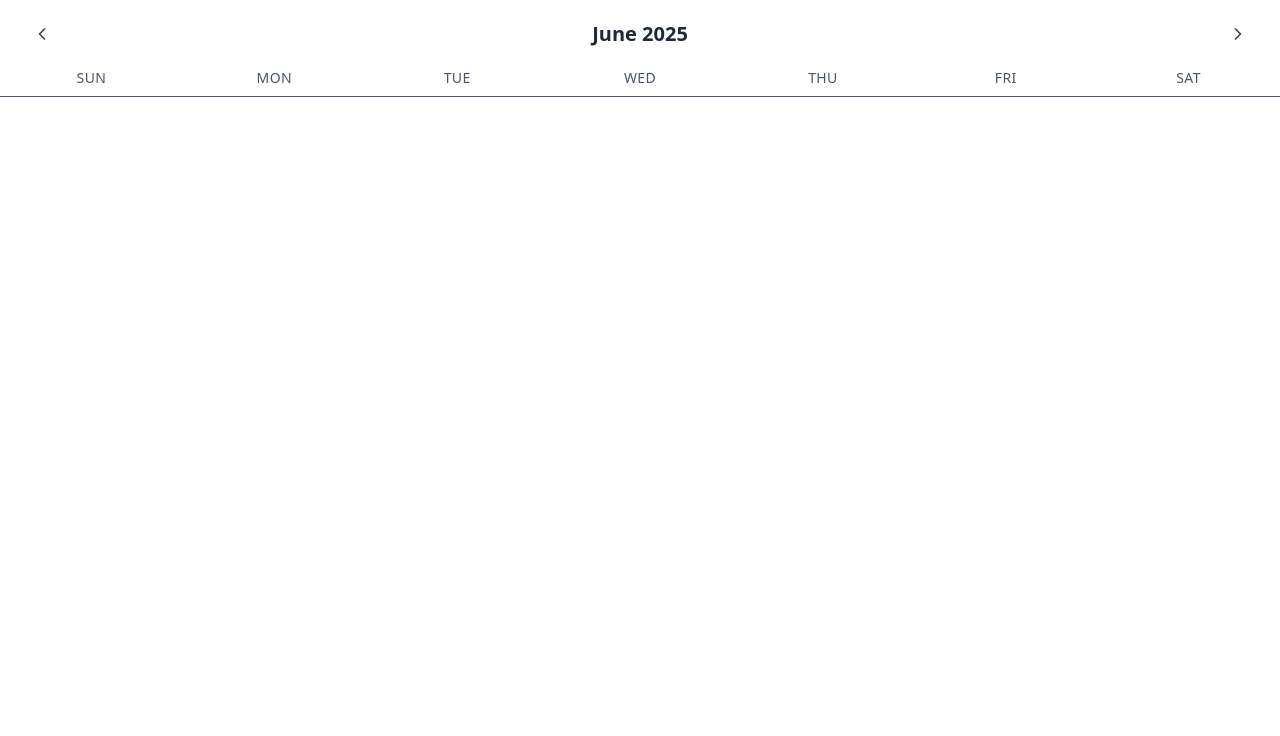
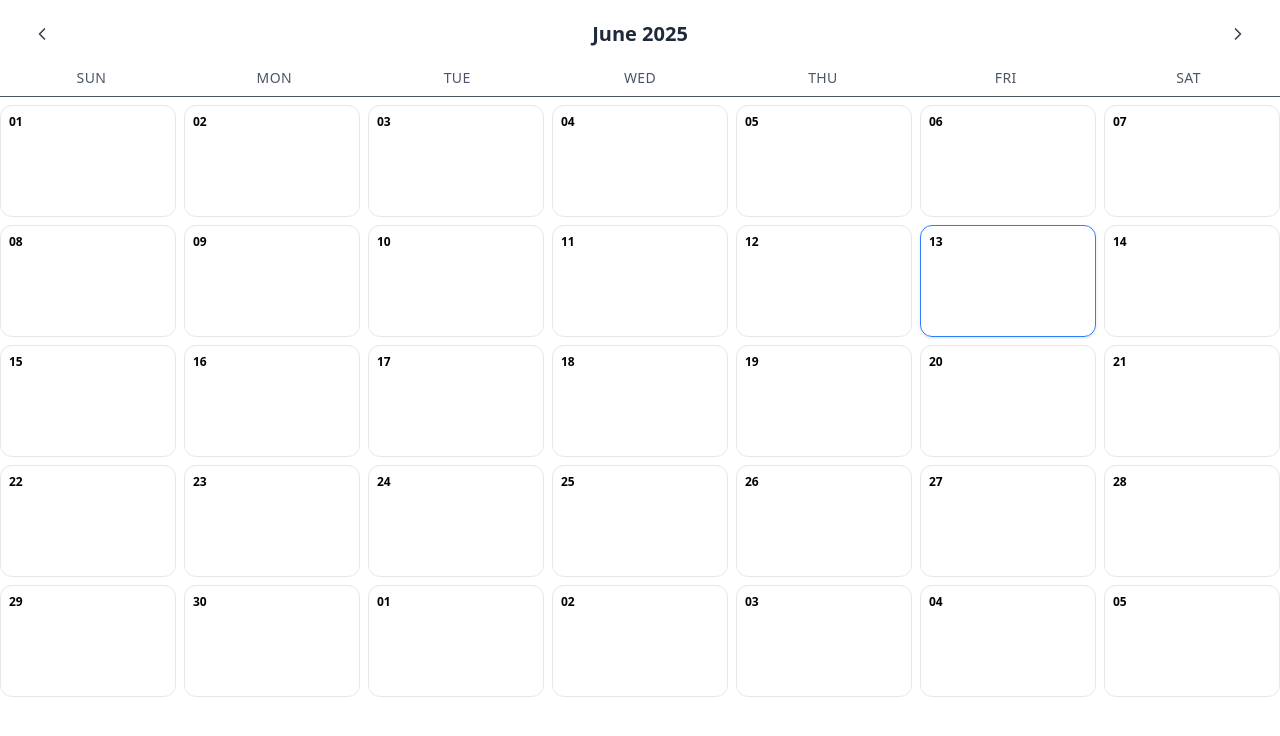
Before and after one commit to SatyamSingh432/calendar-horizon, a React (Vite) app: page / in a window 1280 px wide. Shown: the top 736 px of the page. Built offline with nearby package versions, Linux system fonts and the light colour scheme.

Commit message:
feat: add calender cells

```diff
--- a/src/App.jsx
+++ b/src/App.jsx
@@ -3,6 +3,7 @@ import CalenderHeader from "./components/CalenderHeader";
 import { addMonths, subMonths } from "date-fns";
 import "./App.css";
 import CalenderDays from "./components/CalenderDays";
+import CalendarCells from "./components/CalenderCells";
 
 function App() {
   const [currentMonth, setCurrentMonth] = useState(new Date());
@@ -14,6 +15,7 @@ function App() {
         onNext={() => setCurrentMonth(addMonths(currentMonth, 1))}
       />
       <CalenderDays />
+      <CalendarCells currentMonth={currentMonth} />
     </div>
   );
 }
--- /dev/null
+++ b/src/components/CalenderCells.jsx
@@ -0,0 +1,60 @@
+import {
+  startOfMonth,
+  endOfMonth,
+  startOfWeek,
+  endOfWeek,
+  addDays,
+  format,
+  isSameDay,
+} from "date-fns";
+
+function CalendarCells({ currentMonth }) {
+  const monthStart = startOfMonth(currentMonth);
+  console.log(monthStart);
+  const monthEnd = endOfMonth(monthStart);
+  console.log(monthEnd);
+
+  const startDate = startOfWeek(monthStart);
+  console.log(startDate);
+
+  const endDate = endOfWeek(monthEnd);
+  console.log(endDate);
+
+  const rows = [];
+  let days = [];
+  let day = startDate;
+
+  while (day <= endDate) {
+    for (let i = 0; i < 7; i++) {
+      const isToday = isSameDay(day, new Date());
+      days.push(
+        <div
+          key={day.toString()}
+          className={`h-28 p-2 rounded-xl flex flex-col justify-start border cursor-pointer
+
+            ${
+              isToday
+                ? "border-blue-500 shadow-sm"
+                : "border-gray-200 hover:border-blue-300"
+            }
+          `}
+        >
+          <div className="text-xs font-semibold">{format(day, "dd")}</div>
+        </div>
+      );
+
+      day = addDays(day, 1);
+    }
+
+    rows.push(
+      <div key={day.toString()} className="grid grid-cols-7 gap-2 mt-2">
+        {days}
+      </div>
+    );
+    days = [];
+  }
+
+  return <div>{rows}</div>;
+}
+
+export default CalendarCells;
```
